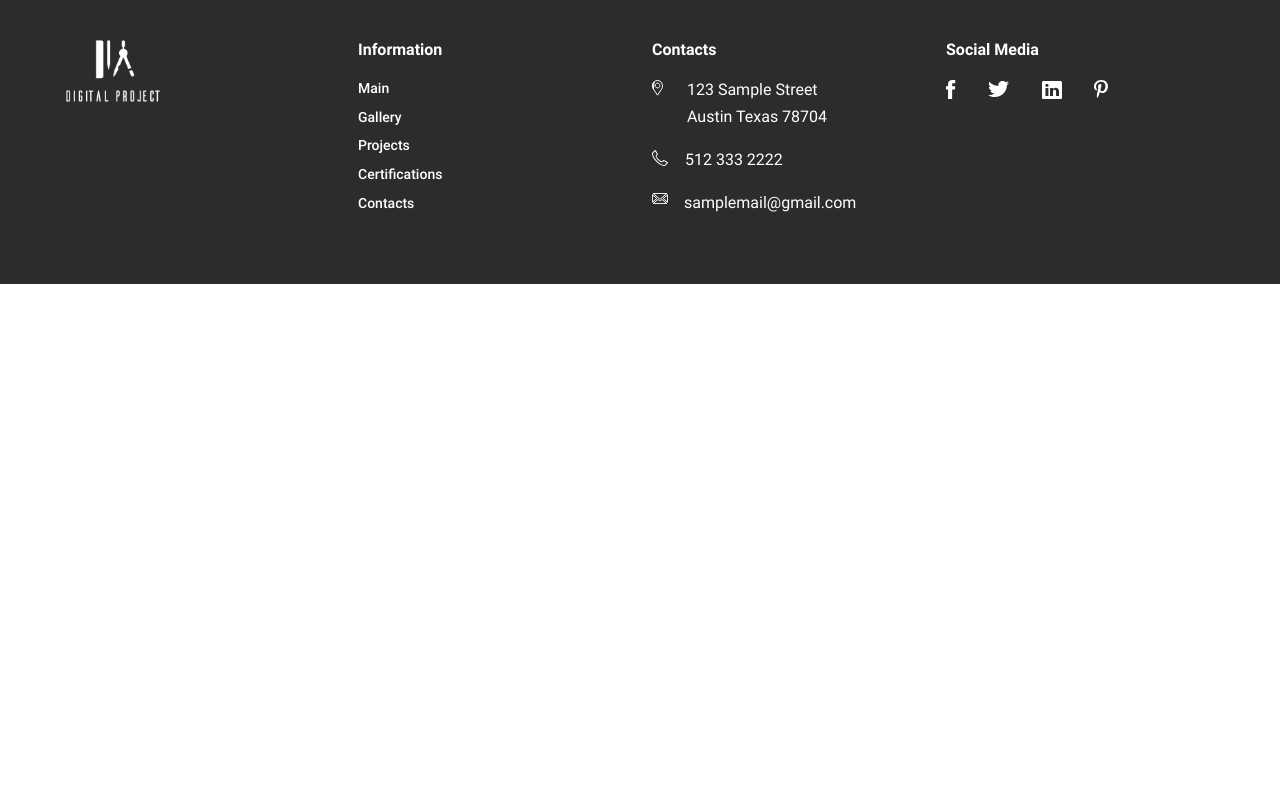
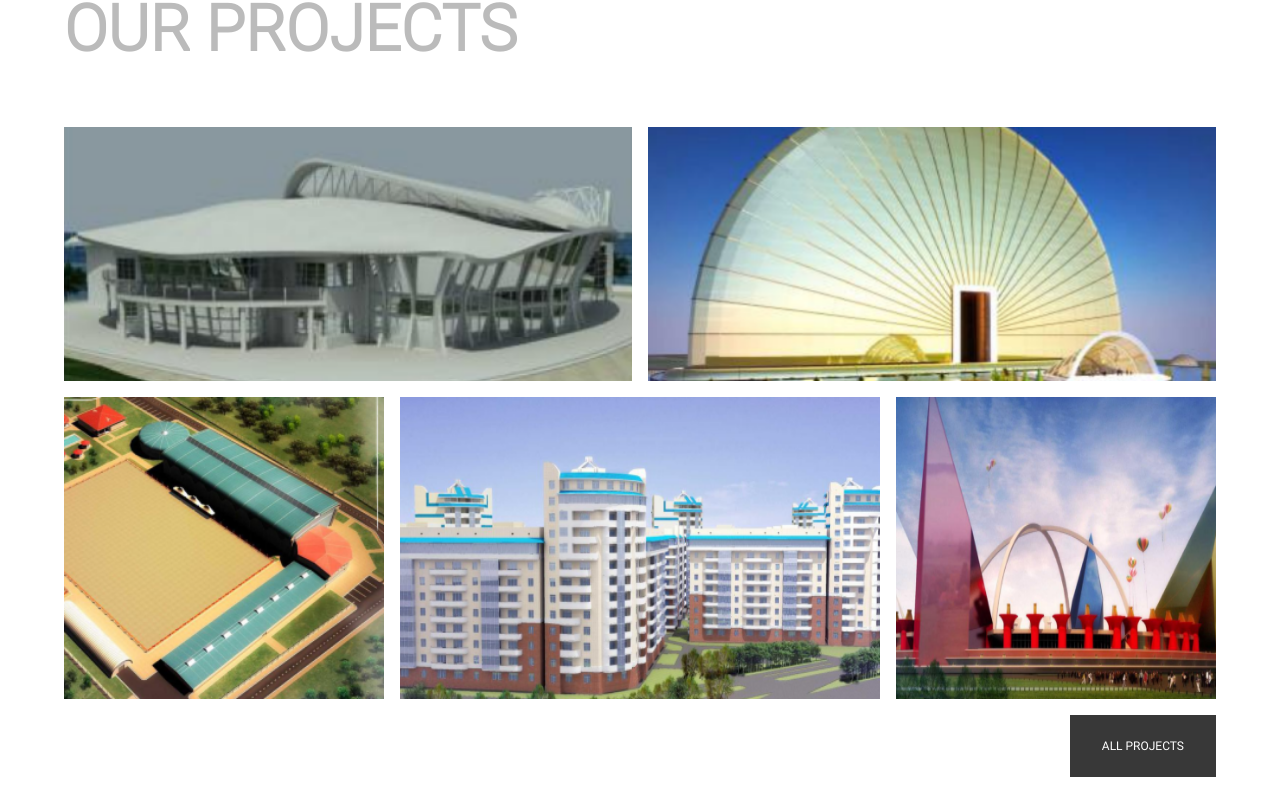
Before and after one commit to thomaserdmenger/superCode-Architect-Portfolio-React, a React (Vite) app: page / in a window 1280 px wide. Shown: the part 2134-2940 px from the top of the page. Before the commit the page ends 2418 px from the top, so only its background shows below. Built offline with nearby package versions, Linux system fonts and the light colour scheme.

Commit message:
Add Projects Section

```diff
--- a/src/index.css
+++ b/src/index.css
@@ -108,6 +108,11 @@ h2 {
   font-size: 12px;
 }
 
+.link--dark {
+  background-color: #383838;
+  color: white;
+}
+
 .darkMode--header .active {
   border-block-start: 1px solid white;
   border-block-end: 1px solid white;
--- a/src/pages/Home/Home.css
+++ b/src/pages/Home/Home.css
@@ -89,3 +89,41 @@
   font-size: 1.375rem;
   line-height: 36px;
 }
+
+/* ! Projects Section */
+
+.home__projects {
+  display: flex;
+  flex-direction: column;
+  margin-block-end: 7.5rem;
+}
+
+.home__projects h2 {
+  margin-block-end: 3.75rem;
+}
+
+.home__projects__image-container {
+  display: flex;
+  gap: 1rem;
+}
+
+.home__projects__image-container:nth-of-type(1) {
+  display: grid;
+  grid-template-columns: repeat(2, 1fr);
+  margin-block-end: 1rem;
+}
+
+.home__projects__image-container:nth-of-type(2) {
+  display: grid;
+  grid-template-columns: 2fr 3fr 2fr;
+}
+
+.home__projects__image-container img {
+  width: 100%;
+  height: 100%;
+}
+
+.home__projects .link--dark {
+  align-self: flex-end;
+  margin-block-start: 1rem;
+}
--- a/src/pages/Home/Home.jsx
+++ b/src/pages/Home/Home.jsx
@@ -69,6 +69,37 @@ const Home = () => {
             </div>
           </article>
         </section>
+        <section className='home__projects'>
+          <h2>Our Projects</h2>
+          <div className='home__projects__image-container'>
+            <img
+              src='/images/building-5.png'
+              alt='Building'
+            />
+            <img
+              src='/images/building-6.png'
+              alt='Building'
+            />
+          </div>
+          <div className='home__projects__image-container'>
+            <img
+              className='home__projects__image-7'
+              src='/images/building-7.png'
+              alt='Building'
+            />
+            <img
+              className='home__projects__image-8'
+              src='/images/building-8.png'
+              alt='Building'
+            />
+            <img
+              className='home__projects__image-9'
+              src='/images/building-9.png'
+              alt='Building'
+            />
+          </div>
+          <Link className='link--more link--dark'>All Projects</Link>
+        </section>
       </main>
     </div>
   )
```
